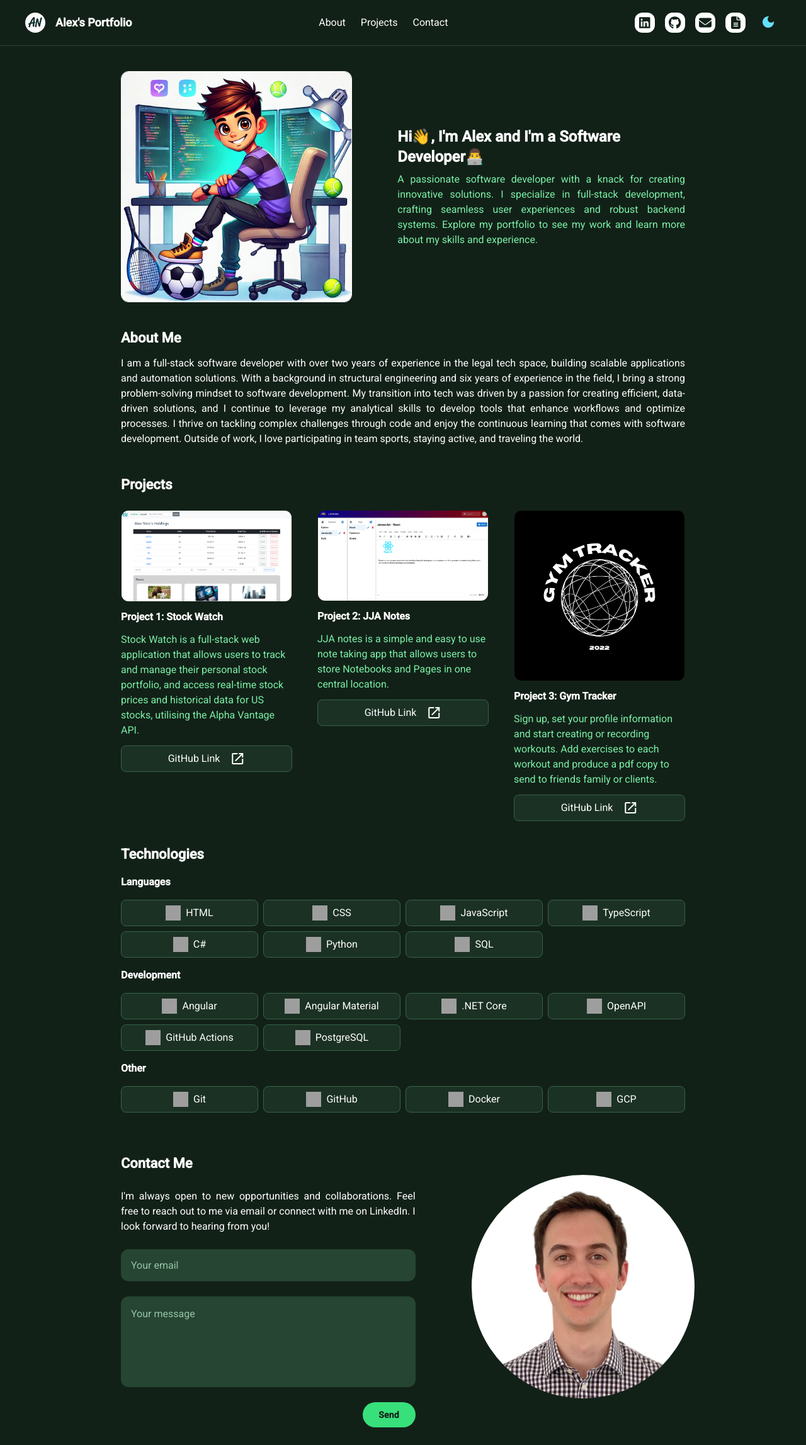
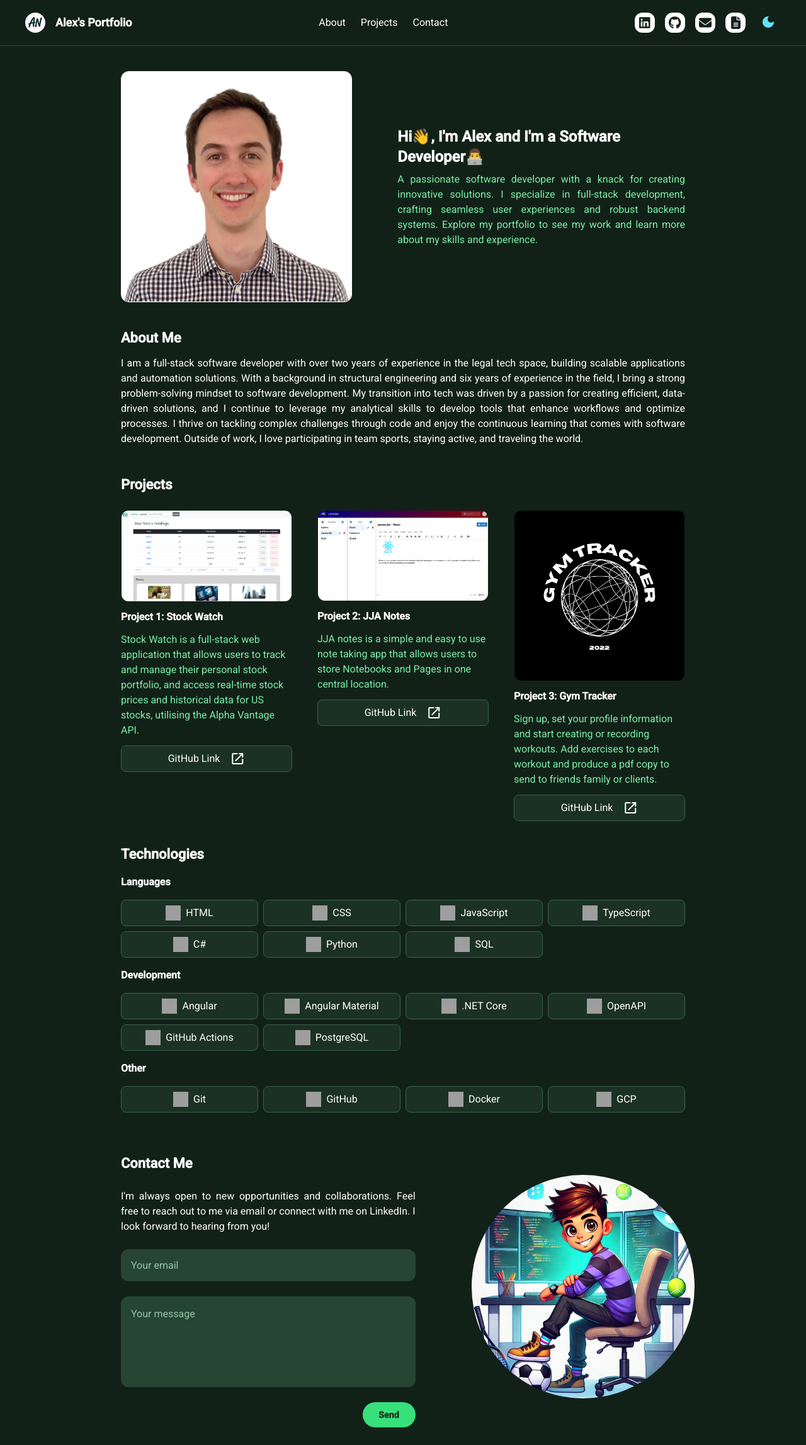
Before and after one commit to Anico94/Portfolio, an Angular app: page / in a window 1280 px wide. Shown: the whole page at 63% size. Built offline with nearby package versions, Linux system fonts and the light colour scheme; grey boxes are pictures that could not be loaded.

Commit message:
fix: swap images

```diff
--- a/src/app/contact/contact.component.html
+++ b/src/app/contact/contact.component.html
@@ -82,7 +82,7 @@
     class="flex-4 border border-[#122118] max-[1000px]:flex-none mx-4 max-[1000px]:w-60/100 aspect-square rounded-full overflow-hidden @[480px]:h-auto @[480px]:min-w-[400px]"
   >
     <img
-      src="me.jpeg"
+      src="alex-graphic-2.jpeg"
       alt="Headshot of Alex"
       class="w-full h-full object-cover"
     />
--- a/src/app/featured/featured.component.html
+++ b/src/app/featured/featured.component.html
@@ -5,7 +5,7 @@
     class="flex-4 max-[1000px]:flex-none mx-4 max-[1000px]:w-85/100 aspect-square rounded-xl overflow-hidden @[480px]:h-auto @[480px]:min-w-[400px] border border-[#122118"
   >
     <img
-      src="alex-graphic-2.jpeg"
+      src="me.jpeg"
       alt="Graphic of Alex"
       class="w-full h-full object-cover"
     />
```
